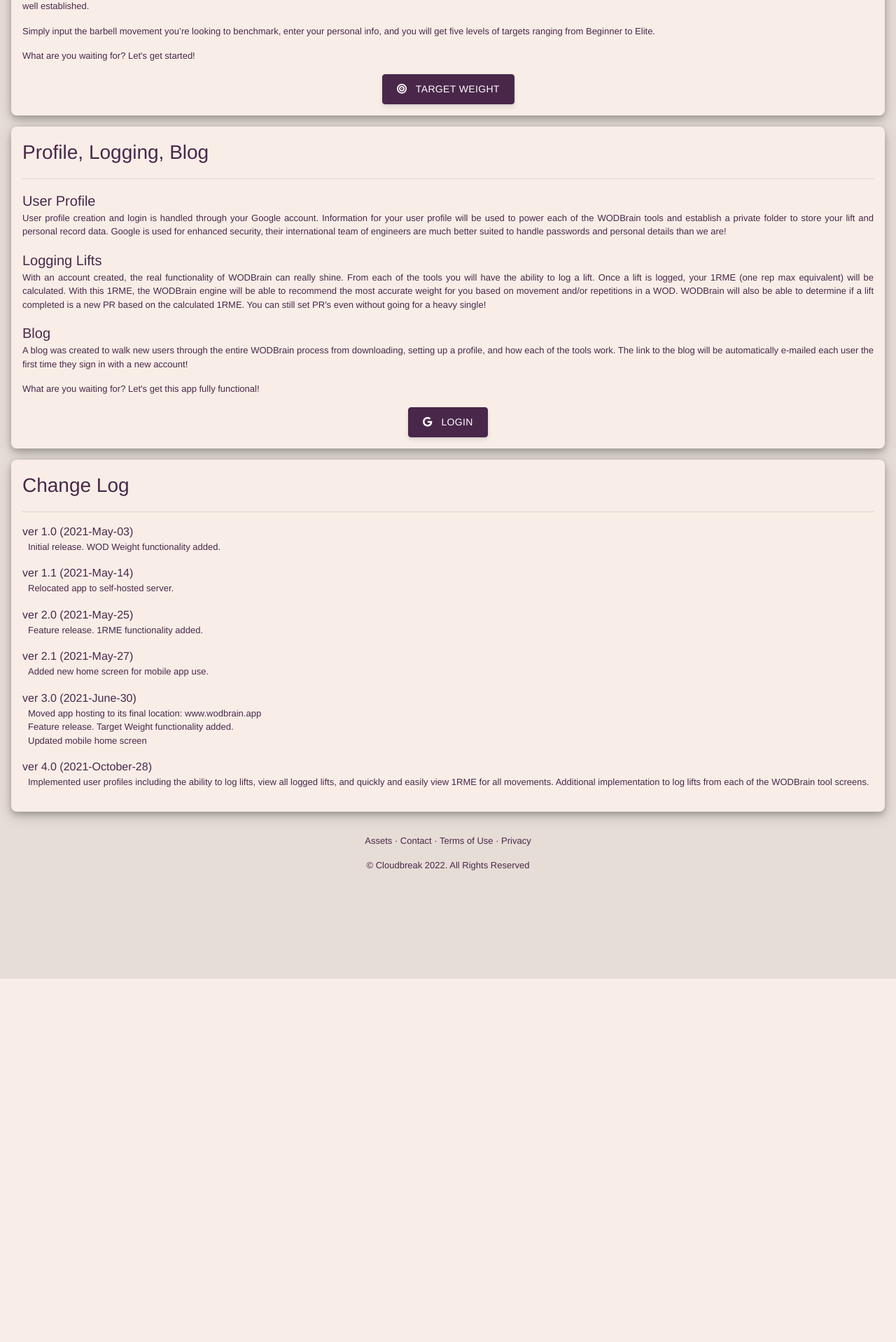
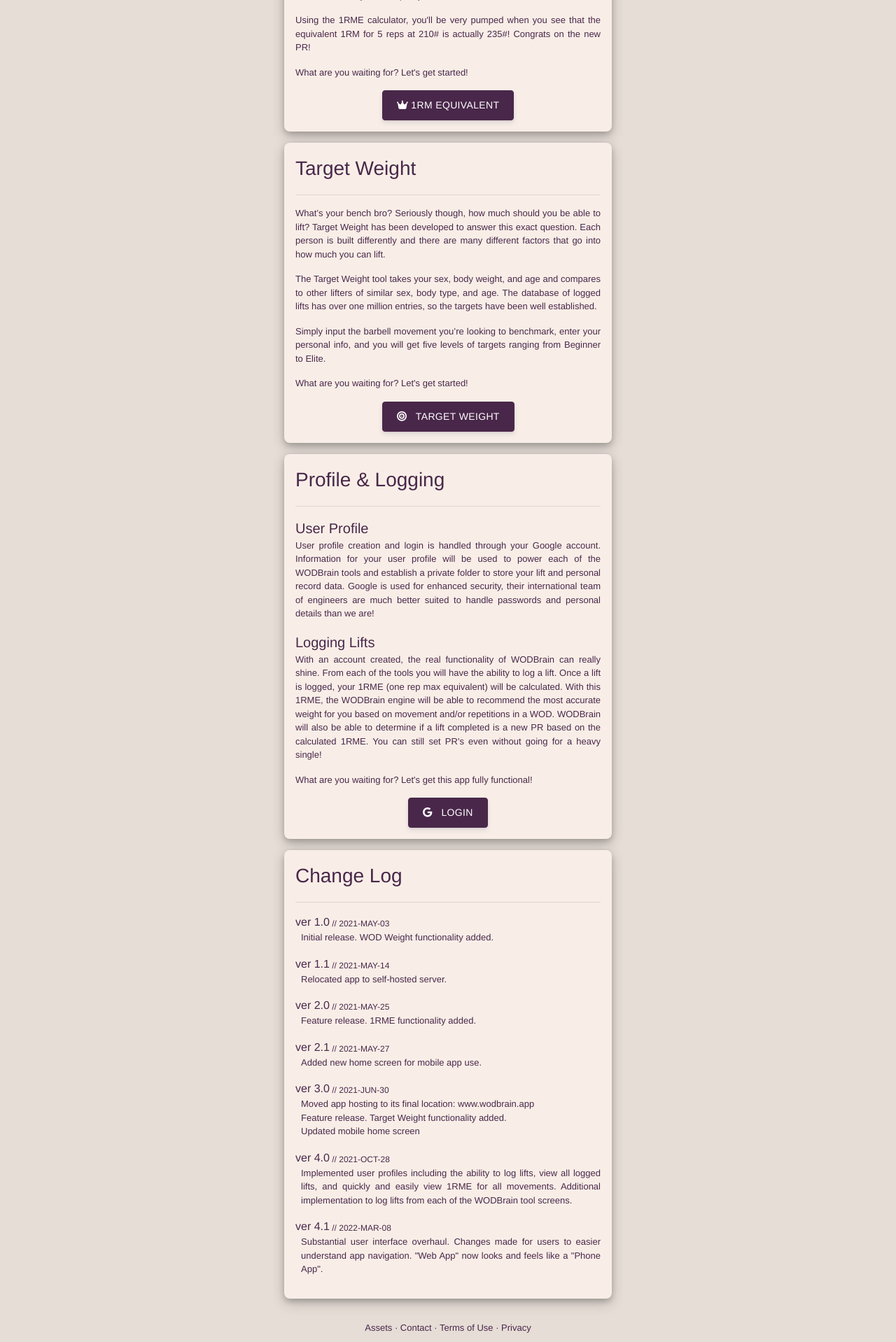
Before and after one commit to nolan887/WODBrain, a Flask app: page /about in a window 1280 px wide. Shown: the part 1322-3240 px from the top of the page at 70% size. Before the commit the page ends 2721 px from the top, so only its background shows below. Run offline with Flask 2, Linux system fonts and the light colour scheme; some libraries are stand-ins or nearby versions.

Commit message:
QA Fixes

```diff
--- a/static/css/style.css
+++ b/static/css/style.css
@@ -13,11 +13,11 @@
 .boxy-img {
     padding: 0;
     align-self: center;
-    background-color: #000;
 }
 
 .boxy-img img {
     border-radius: 0.5rem;
+    max-width: 500px;
     width: 100%;
 }
 
@@ -118,6 +118,7 @@
 
 .app-bar .app-row {
     width: 100%;
+    max-width: 500px;
     margin: auto;
     padding: 0.25rem;
     font-size: 1.75rem;
@@ -152,6 +153,8 @@
 
 .page {
     width: 100%;
+    max-width: 500px;
+    margin: auto;
     background: #e6ddd6;
     font-family: "Proxima Nova", "Helvetica Neue", Helvetica, Arial, sans-serif;
     color: #212121;
--- /dev/null
+++ b/templates/_genericdetails.html
@@ -0,0 +1,10 @@
+<!-- Bottom Footer Links -->
+<div class="boxy cntr">
+    <p>
+        <a href="" data-toggle="modal" data-target="#assetModal">Assets</a> ·
+        <a href="https://us1.list-manage.com/contact-form?u=0672977ffc55ae5d676fb2156&form_id=5a2c9ba02cc74e2fb98430b9438a6996 " target="_blank ">Contact</a> ·
+        <a href="https://www.privacypolicies.com/live/8bd99ef7-4b85-4a62-905a-daae13781591 " target="_blank ">Terms of Use</a> ·
+        <a href="https://www.privacypolicies.com/live/dd79f5dc-756c-475b-97cb-e331f0b3d306 " target="_blank ">Privacy</a>
+    </p>
+    <p class="mb-0">© <a href="https://www.cloudbrk.io" target="_blank">Cloudbreak</a> 2022. All Rights Reserved</p>
+</div>
--- a/templates/about.html
+++ b/templates/about.html
@@ -72,7 +72,7 @@
     </div>
     <!-- Profile Block -->
     <div class="boxy shell shdw" id="ProfilesETC">
-        <span class="lgfont">Profile, Logging, Blog</span>
+        <span class="lgfont">Profile & Logging</span>
         <hr>
         <h5>User Profile</h5>
         <p>
@@ -84,10 +84,10 @@
             With an account created, the real functionality of WODBrain can really shine. From each of the tools you will have the ability to log a lift. Once a lift is logged, your 1RME (one rep max equivalent) will be calculated. With this 1RME, the WODBrain engine
             will be able to recommend the most accurate weight for you based on movement and/or repetitions in a WOD. WODBrain will also be able to determine if a lift completed is a new PR based on the calculated 1RME. You can still set PR's even without
             going for a heavy single!</p>
-        <h5>Blog</h5>
+        <!-- <h5>Blog</h5>
         <p>
             A blog was created to walk new users through the entire WODBrain process from downloading, setting up a profile, and how each of the tools work. The link to the blog will be automatically e-mailed each user the first time they sign in with a new account!
-        </p>
+        </p> -->
         <p>What are you waiting for? Let's get this app fully functional!</p>
         <div class="cntr">
             <a href="/login">
@@ -102,33 +102,27 @@
     <div class="boxy shell shdw" id="ChangeLog">
         <span class="lgfont">Change Log</span>
         <hr>
-        <h6>ver 1.0 (2021-May-03)</h6>
+        <span class="h6">ver 1.0</span><span class="smfont"> // 2021-MAY-03</span>
         <p style="padding-left: 0.5rem;">Initial release. WOD Weight functionality added.</p>
-        <h6>ver 1.1 (2021-May-14)</h6>
+        <span class="h6">ver 1.1</span><span class="smfont"> // 2021-MAY-14</span>
         <p style="padding-left: 0.5rem;">Relocated app to self-hosted server.</p>
-        <h6>ver 2.0 (2021-May-25)</h6>
+        <span class="h6">ver 2.0</span><span class="smfont"> // 2021-MAY-25</span>
         <p style="padding-left: 0.5rem;">Feature release. 1RME functionality added.</p>
-        <h6>ver 2.1 (2021-May-27)</h6>
+        <span class="h6">ver 2.1</span><span class="smfont"> // 2021-MAY-27</span>
         <p style="padding-left: 0.5rem;">Added new home screen for mobile app use.</p>
-        <h6>ver 3.0 (2021-June-30)</h6>
+        <span class="h6">ver 3.0</span><span class="smfont"> // 2021-JUN-30</span>
         <p style="padding-left: 0.5rem;">
             Moved app hosting to its final location: www.wodbrain.app
             <br>Feature release. Target Weight functionality added.
             <br>Updated mobile home screen
         </p>
-        <h6>ver 4.0 (2021-October-28)</h6>
+        <span class="h6">ver 4.0</span><span class="smfont"> // 2021-OCT-28</span>
         <p style="padding-left: 0.5rem;">Implemented user profiles including the ability to log lifts, view all logged lifts, and quickly and easily view 1RME for all movements. Additional implementation to log lifts from each of the WODBrain tool screens.</p>
+        <span class="h6">ver 4.1</span><span class="smfont"> // 2022-MAR-08</span>
+        <p style="padding-left: 0.5rem;">Substantial user interface overhaul. Changes made for users to easier understand app navigation. "Web App" now looks and feels like a "Phone App".</p>
     </div>
     <!-- Bottom Footer Links -->
-    <div class="boxy cntr">
-        <p>
-            <a href="" data-toggle="modal" data-target="#assetModal">Assets</a> ·
-            <a href="https://us1.list-manage.com/contact-form?u=0672977ffc55ae5d676fb2156&form_id=5a2c9ba02cc74e2fb98430b9438a6996 " target="_blank ">Contact</a> ·
-            <a href="https://www.privacypolicies.com/live/8bd99ef7-4b85-4a62-905a-daae13781591 " target="_blank ">Terms of Use</a> ·
-            <a href="https://www.privacypolicies.com/live/dd79f5dc-756c-475b-97cb-e331f0b3d306 " target="_blank ">Privacy</a>
-        </p>
-        <p class="mb-0">© <a href="https://www.cloudbrk.io">Cloudbreak</a> 2022. All Rights Reserved</p>
-    </div>
+    {% include "_genericdetails.html" %}
 </main>
 
 {% include "_footer.html" %}
```
Also changed, not shown: templates/home.html (+1 -9 lines), 1 other file.
